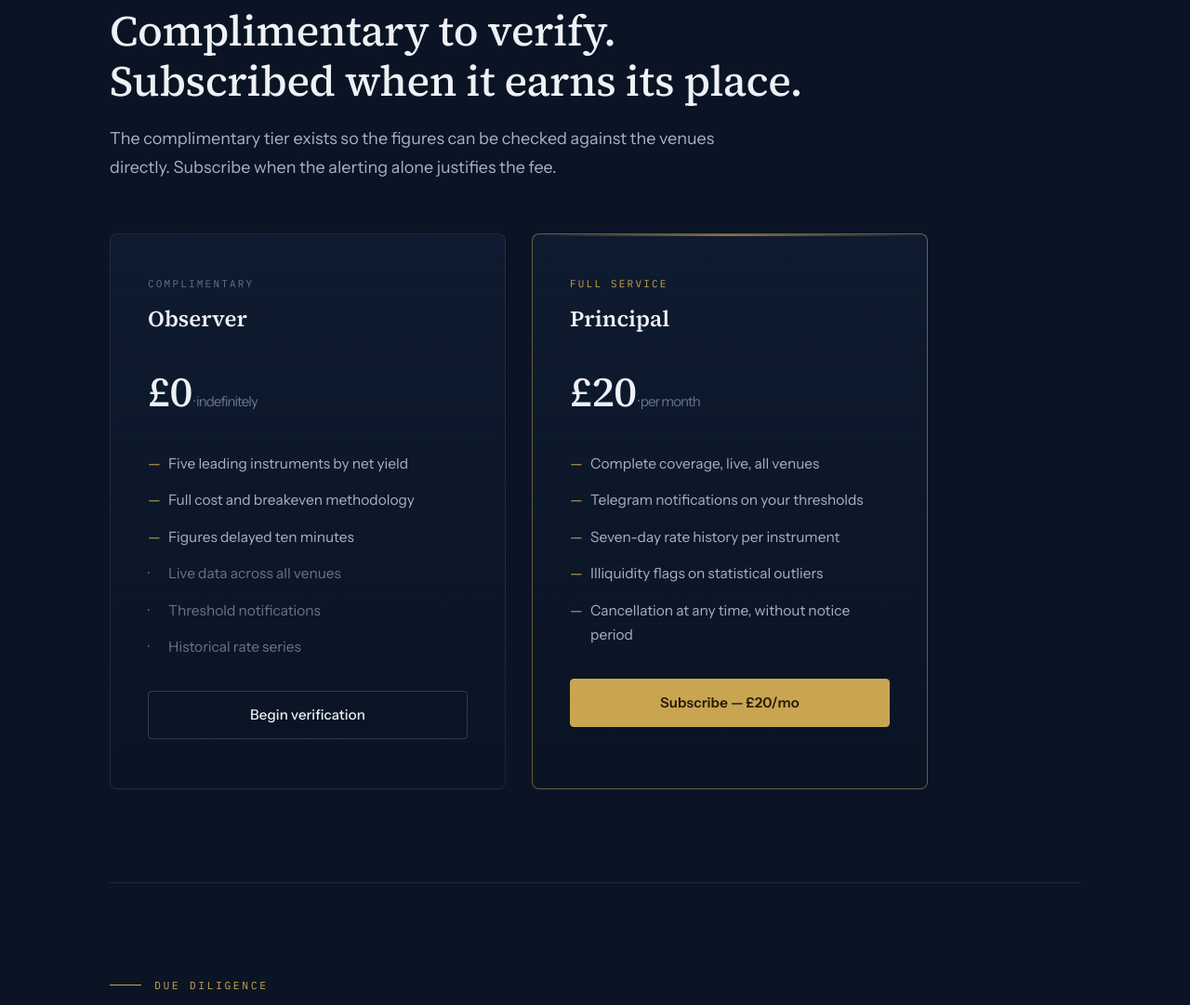
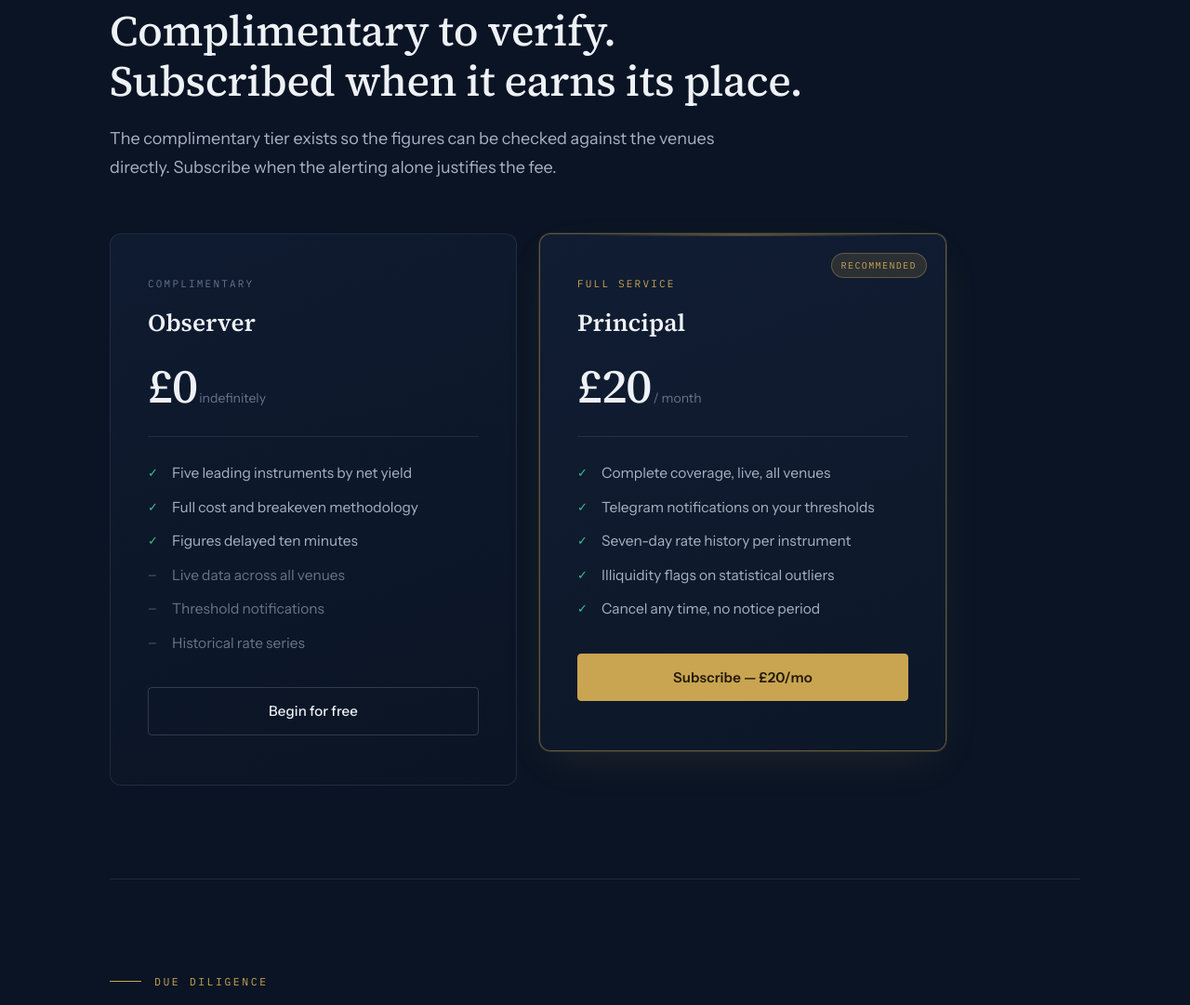
Before and after one commit to Fundscan/fundscan, a FastAPI app: template fundscan/templates/landing.html in a window 1280 px wide. Shown: the part 3701-4782 px from the top of the page at 93% size. Run offline with FastAPI, Linux system fonts and the light colour scheme; the template is opened without the code that fills it, so the values that code supplies are empty; some libraries are stand-ins or nearby versions.

Commit message:
Improve pricing cards design

```diff
--- a/fundscan/templates/landing.html
+++ b/fundscan/templates/landing.html
@@ -188,25 +188,34 @@ h2{font-family:var(--serif);font-size:clamp(28px,3.6vw,46px);letter-spacing:-.01
 .proc p{color:var(--soft);font-size:15.5px}
 
 /* ---------- pricing ---------- */
-.plans{display:grid;grid-template-columns:1fr 1fr;gap:28px;margin-top:56px;max-width:880px}
-.plan{border:1px solid var(--hairline);border-radius:8px;padding:44px 40px;background:linear-gradient(180deg,var(--navy-2),transparent);
-  transition:transform .35s,border-color .35s,box-shadow .35s;position:relative;overflow:hidden}
-.plan:hover{transform:translateY(-4px);box-shadow:0 24px 60px -24px rgba(0,0,0,.5)}
-.plan.pro{border-color:rgba(201,165,81,.5)}
+.plans{display:grid;grid-template-columns:1fr 1fr;gap:24px;margin-top:56px;max-width:900px;align-items:start}
+.plan{border:1px solid var(--hairline);border-radius:12px;padding:44px 40px;
+  background:linear-gradient(160deg,var(--navy-2) 0%,var(--navy) 100%);
+  transition:transform .35s,box-shadow .35s;position:relative;overflow:hidden}
+.plan:hover{transform:translateY(-4px);box-shadow:0 28px 64px -20px rgba(0,0,0,.55)}
+.plan.pro{border-color:rgba(201,165,81,.45);
+  background:linear-gradient(160deg,#111d33 0%,#0c1728 100%);
+  box-shadow:0 0 0 1px rgba(201,165,81,.15),0 16px 48px -16px rgba(201,165,81,.15)}
+.plan.pro:hover{transform:translateY(-6px);box-shadow:0 0 0 1px rgba(201,165,81,.3),0 32px 64px -16px rgba(201,165,81,.2)}
 .plan.pro::before{content:"";position:absolute;top:0;left:0;right:0;height:2px;
-  background:linear-gradient(90deg,transparent,var(--gold),transparent);
-  animation:goldline 4s ease-in-out infinite}
-@keyframes goldline{0%,100%{opacity:.4}50%{opacity:1}}
-.plan .plabel{font-family:var(--mono);font-size:11px;letter-spacing:.2em;text-transform:uppercase;color:var(--mist);margin-bottom:8px}
+  background:linear-gradient(90deg,transparent 10%,var(--gold) 50%,transparent 90%);
+  animation:goldline 3.5s ease-in-out infinite}
+@keyframes goldline{0%,100%{opacity:.35}50%{opacity:.9}}
+.plan-badge{position:absolute;top:20px;right:20px;
+  font-family:var(--mono);font-size:10px;letter-spacing:.14em;text-transform:uppercase;
+  background:rgba(201,165,81,.15);border:1px solid rgba(201,165,81,.35);
+  color:var(--gold);padding:4px 10px;border-radius:20px}
+.plan .plabel{font-family:var(--mono);font-size:11px;letter-spacing:.2em;text-transform:uppercase;color:var(--mist);margin-bottom:10px}
 .plan.pro .plabel{color:var(--gold)}
-.plan h3{font-family:var(--serif);font-size:24px;font-weight:600}
-.price{font-family:var(--serif);font-size:46px;font-weight:500;margin:18px 0 6px;letter-spacing:-.02em}
-.price small{font-family:var(--sans);font-size:15px;color:var(--mist);font-weight:400}
-.plan ul{list-style:none;margin:26px 0 34px;display:flex;flex-direction:column;gap:13px;font-size:15.5px;color:var(--soft)}
-.plan ul li{padding-left:22px;position:relative}
-.plan ul li::before{content:"—";position:absolute;left:0;color:var(--gold)}
+.plan h3{font-family:var(--serif);font-size:26px;font-weight:600}
+.price{font-family:var(--serif);font-size:52px;font-weight:500;margin:20px 0 4px;letter-spacing:-.03em;line-height:1}
+.price small{font-family:var(--sans);font-size:14px;color:var(--mist);font-weight:400;letter-spacing:0}
+.plan-divider{border:none;border-top:1px solid var(--hairline);margin:28px 0}
+.plan ul{list-style:none;margin:0 0 36px;display:flex;flex-direction:column;gap:14px;font-size:15.5px;color:var(--soft)}
+.plan ul li{padding-left:26px;position:relative;line-height:1.45}
+.plan ul li::before{content:"✓";position:absolute;left:0;color:var(--green);font-size:13px;top:1px}
 .plan ul li.off{color:var(--mist)}
-.plan ul li.off::before{content:"·";color:var(--mist)}
+.plan ul li.off::before{content:"—";color:var(--mist);font-size:11px;top:3px}
 
 /* ---------- faq ---------- */
 .faq{max-width:800px;margin-top:48px}
@@ -388,7 +397,8 @@ footer{border-top:1px solid var(--hairline);background:rgba(15,27,48,.5)}
     <div class="plan rv rv-d1">
       <div class="plabel">Complimentary</div>
       <h3>Observer</h3>
-      <div class="price">£0<small> · indefinitely</small></div>
+      <div class="price">£0<small> indefinitely</small></div>
+      <hr class="plan-divider">
       <ul>
         <li>Five leading instruments by net yield</li>
         <li>Full cost and breakeven methodology</li>
@@ -397,18 +407,20 @@ footer{border-top:1px solid var(--hairline);background:rgba(15,27,48,.5)}
         <li class="off">Threshold notifications</li>
         <li class="off">Historical rate series</li>
       </ul>
-      <a href="/auth/request" class="btn" style="width:100%;text-align:center">Begin verification</a>
+      <a href="/auth/request" class="btn" style="width:100%;text-align:center">Begin for free</a>
     </div>
     <div class="plan pro rv rv-d2">
+      <div class="plan-badge">Recommended</div>
       <div class="plabel">Full service</div>
       <h3>Principal</h3>
-      <div class="price">£20<small> · per month</small></div>
+      <div class="price">£20<small> / month</small></div>
+      <hr class="plan-divider">
       <ul>
         <li>Complete coverage, live, all venues</li>
         <li>Telegram notifications on your thresholds</li>
         <li>Seven-day rate history per instrument</li>
         <li>Illiquidity flags on statistical outliers</li>
-        <li>Cancellation at any time, without notice period</li>
+        <li>Cancel any time, no notice period</li>
       </ul>
       <a href="/billing/checkout" class="btn btn-solid" style="width:100%;text-align:center">Subscribe — £20/mo</a>
     </div>
```
